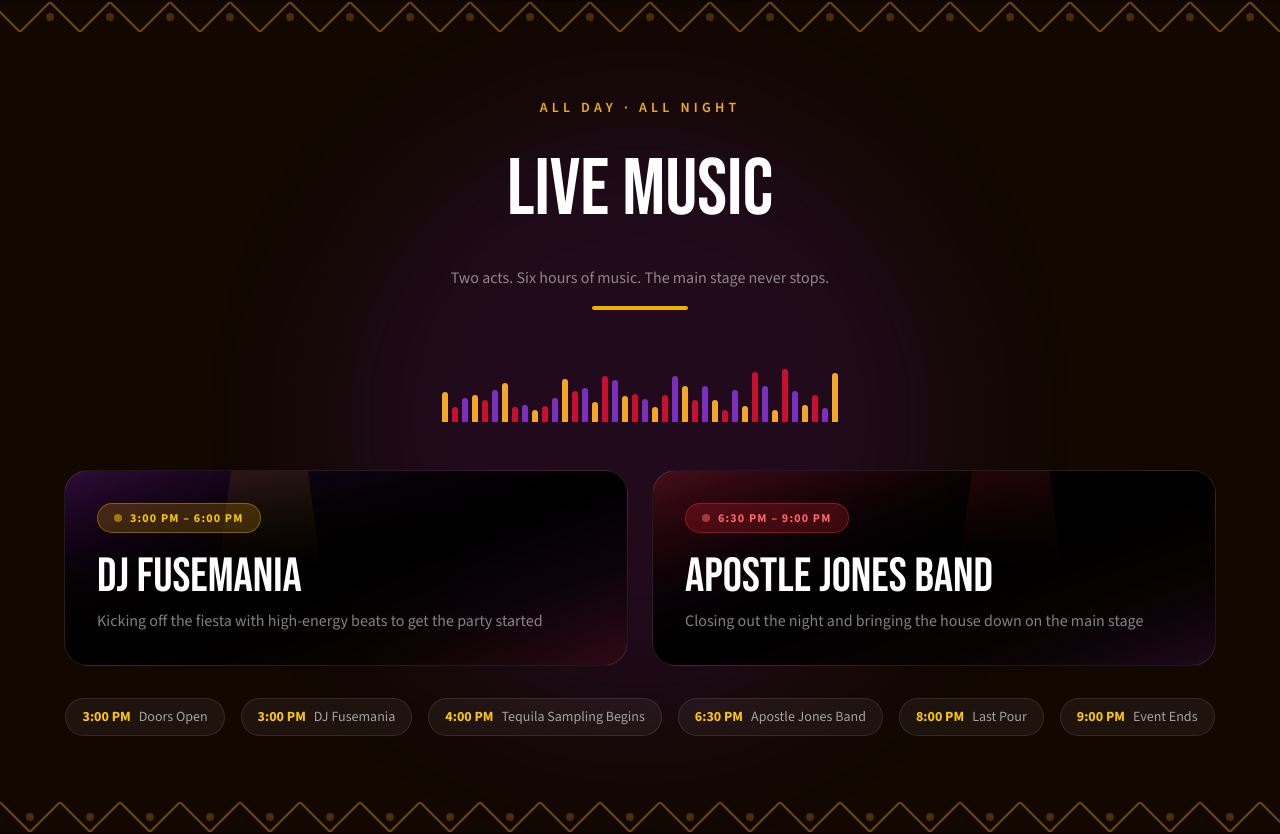
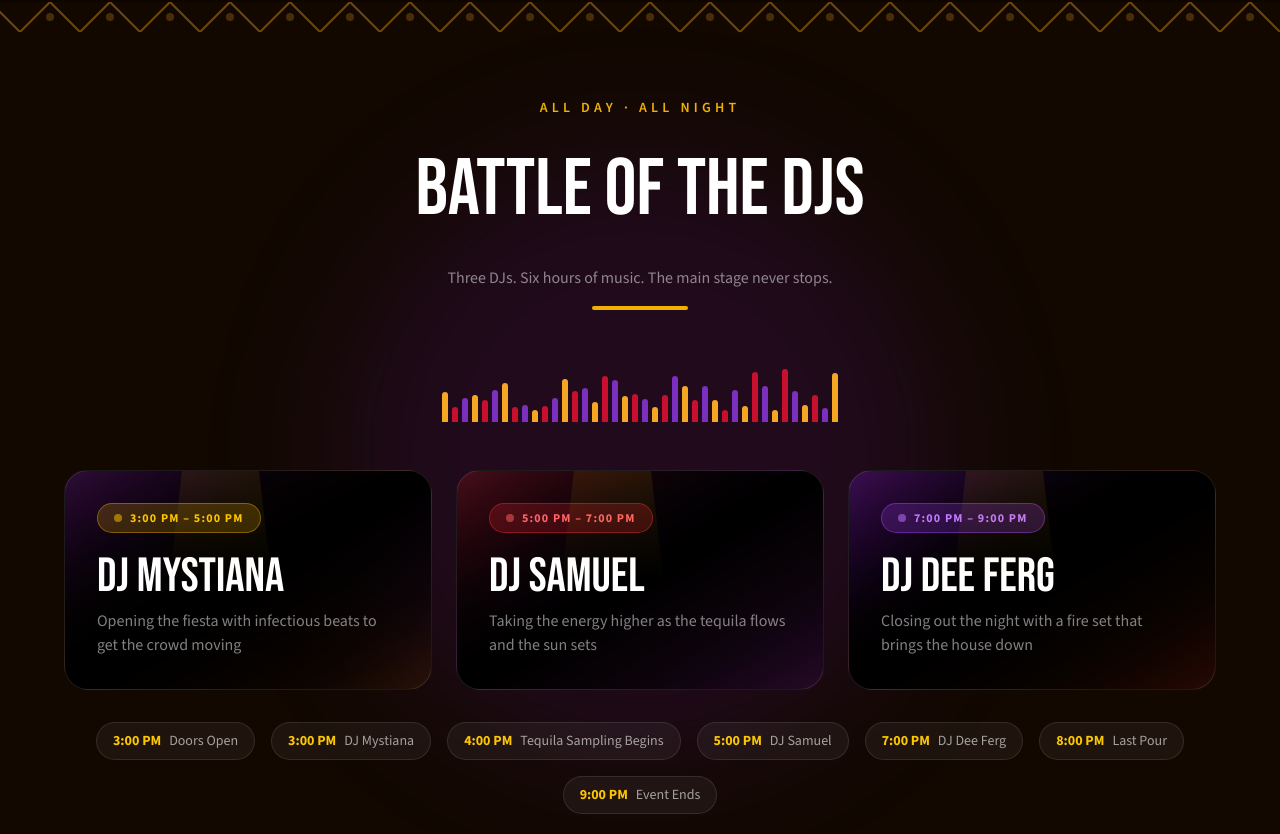
Before and after one commit to kingadam333/tequila-fest-columbus, a Next.js app: page / in a window 1280 px wide. Shown: the part 4091-4925 px from the top of the page. Built offline with nearby package versions, Linux system fonts and the light colour scheme; no server answers.

Commit message:
Rebrand Live Music to Battle of the DJs with new lineup

```diff
--- a/src/components/LiveMusic.tsx
+++ b/src/components/LiveMusic.tsx
@@ -1,6 +1,39 @@
 "use client";
 
 import { motion } from "framer-motion";
+
+const djs = [
+  {
+    name: "DJ MYSTIANA",
+    time: "3:00 PM – 5:00 PM",
+    desc: "Opening the fiesta with infectious beats to get the crowd moving",
+    badgeColor: "yellow",
+    gradient: "from-purple-900/40 via-black to-yellow-900/20",
+    x: -30,
+  },
+  {
+    name: "DJ SAMUEL",
+    time: "5:00 PM – 7:00 PM",
+    desc: "Taking the energy higher as the tequila flows and the sun sets",
+    badgeColor: "red",
+    gradient: "from-red-900/40 via-black to-purple-900/20",
+    x: 30,
+  },
+  {
+    name: "DJ DEE FERG",
+    time: "7:00 PM – 9:00 PM",
+    desc: "Closing out the night with a fire set that brings the house down",
+    badgeColor: "purple",
+    gradient: "from-purple-900/50 via-black to-red-900/20",
+    x: -30,
+  },
+];
+
+const badgeStyles: Record<string, { bg: string; border: string; dot: string; text: string }> = {
+  yellow: { bg: "bg-yellow-500/20", border: "border-yellow-500/40", dot: "bg-yellow-400", text: "text-yellow-400" },
+  red: { bg: "bg-red-500/20", border: "border-red-500/40", dot: "bg-red-400", text: "text-red-400" },
+  purple: { bg: "bg-purple-500/20", border: "border-purple-500/40", dot: "bg-purple-400", text: "text-purple-400" },
+};
 
 export default function LiveMusic() {
   return (
@@ -23,10 +56,10 @@ export default function LiveMusic() {
             All Day · All Night
           </p>
           <h2 className="font-display text-white" style={{ fontSize: "clamp(2.5rem, 7vw, 5rem)" }}>
-            LIVE MUSIC
+            BATTLE OF THE DJs
           </h2>
           <p className="text-white/50 mt-4 max-w-xl mx-auto">
-            Two acts. Six hours of music. The main stage never stops.
+            Three DJs. Six hours of music. The main stage never stops.
           </p>
           <div className="w-24 h-1 bg-yellow-500 mx-auto mt-4 rounded-full" />
         </motion.div>
@@ -45,40 +78,31 @@ export default function LiveMusic() {
         </div>
 
         {/* Lineup cards */}
-        <div className="grid grid-cols-1 md:grid-cols-2 gap-6">
-          {/* DJ Fusemania */}
+        <div className="grid grid-cols-1 md:grid-cols-3 gap-6">
+          {djs.map((dj, i) => {
+            const badge = badgeStyles[dj.badgeColor];
+            return (
               <motion.div
-            initial={{ opacity: 0, x: -30 }}
+                key={dj.name}
+                initial={{ opacity: 0, x: dj.x }}
                 whileInView={{ opacity: 1, x: 0 }}
                 viewport={{ once: true }}
-            transition={{ duration: 0.5 }}
-            className="relative rounded-3xl overflow-hidden border border-white/10 bg-gradient-to-br from-purple-900/40 via-black to-red-900/20 p-8"
+                transition={{ duration: 0.5, delay: i * 0.15 }}
+                className={`relative rounded-3xl overflow-hidden border border-white/10 bg-gradient-to-br ${dj.gradient} p-8`}
               >
-            <div className="absolute top-0 left-1/4 w-32 h-full bg-gradient-to-b from-yellow-500/10 via-transparent to-transparent pointer-events-none" style={{ clipPath: "polygon(20% 0, 80% 0, 100% 100%, 0% 100%)" }} />
-            <div className="inline-flex items-center gap-2 bg-yellow-500/20 border border-yellow-500/40 rounded-full px-4 py-1.5 mb-5">
-              <span className="w-2 h-2 rounded-full bg-yellow-400 animate-pulse" />
-              <span className="text-yellow-400 text-xs font-bold tracking-widest uppercase">3:00 PM – 6:00 PM</span>
+                <div
+                  className="absolute top-0 left-1/4 w-32 h-full bg-gradient-to-b from-yellow-500/10 via-transparent to-transparent pointer-events-none"
+                  style={{ clipPath: "polygon(20% 0, 80% 0, 100% 100%, 0% 100%)" }}
+                />
+                <div className={`inline-flex items-center gap-2 ${badge.bg} border ${badge.border} rounded-full px-4 py-1.5 mb-5`}>
+                  <span className={`w-2 h-2 rounded-full ${badge.dot} animate-pulse`} />
+                  <span className={`${badge.text} text-xs font-bold tracking-widest uppercase`}>{dj.time}</span>
                 </div>
-            <p className="font-display text-white text-4xl md:text-5xl mb-2">DJ FUSEMANIA</p>
-            <p className="text-white/50">Kicking off the fiesta with high-energy beats to get the party started</p>
+                <p className="font-display text-white text-4xl md:text-5xl mb-2">{dj.name}</p>
+                <p className="text-white/50">{dj.desc}</p>
               </motion.div>
-
-          {/* Apostle Jones Band */}
-          <motion.div
-            initial={{ opacity: 0, x: 30 }}
-            whileInView={{ opacity: 1, x: 0 }}
-            viewport={{ once: true }}
-            transition={{ duration: 0.5, delay: 0.15 }}
-            className="relative rounded-3xl overflow-hidden border border-white/10 bg-gradient-to-br from-red-900/40 via-black to-purple-900/20 p-8"
-          >
-            <div className="absolute top-0 right-1/4 w-32 h-full bg-gradient-to-b from-red-500/10 via-transparent to-transparent pointer-events-none" style={{ clipPath: "polygon(20% 0, 80% 0, 100% 100%, 0% 100%)" }} />
-            <div className="inline-flex items-center gap-2 bg-red-500/20 border border-red-500/40 rounded-full px-4 py-1.5 mb-5">
-              <span className="w-2 h-2 rounded-full bg-red-400 animate-pulse" />
-              <span className="text-red-400 text-xs font-bold tracking-widest uppercase">6:30 PM – 9:00 PM</span>
-            </div>
-            <p className="font-display text-white text-4xl md:text-5xl mb-2">APOSTLE JONES BAND</p>
-            <p className="text-white/50">Closing out the night and bringing the house down on the main stage</p>
-          </motion.div>
+            );
+          })}
         </div>
 
         {/* Schedule summary */}
@@ -91,9 +115,10 @@ export default function LiveMusic() {
         >
           {[
             { time: "3:00 PM", event: "Doors Open" },
-            { time: "3:00 PM", event: "DJ Fusemania" },
+            { time: "3:00 PM", event: "DJ Mystiana" },
             { time: "4:00 PM", event: "Tequila Sampling Begins" },
-            { time: "6:30 PM", event: "Apostle Jones Band" },
+            { time: "5:00 PM", event: "DJ Samuel" },
+            { time: "7:00 PM", event: "DJ Dee Ferg" },
             { time: "8:00 PM", event: "Last Pour" },
             { time: "9:00 PM", event: "Event Ends" },
           ].map((item) => (
```
Lines whose indentation alone changed are shown as unchanged.
